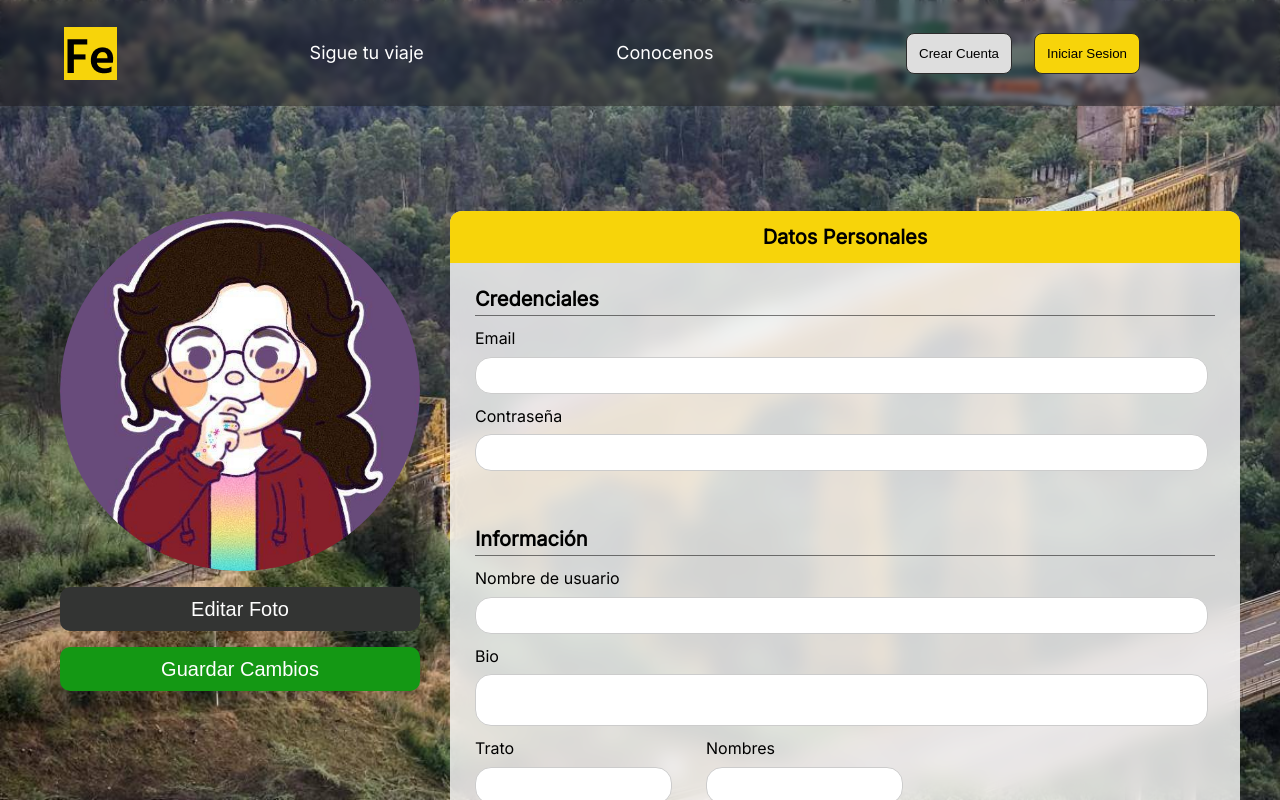
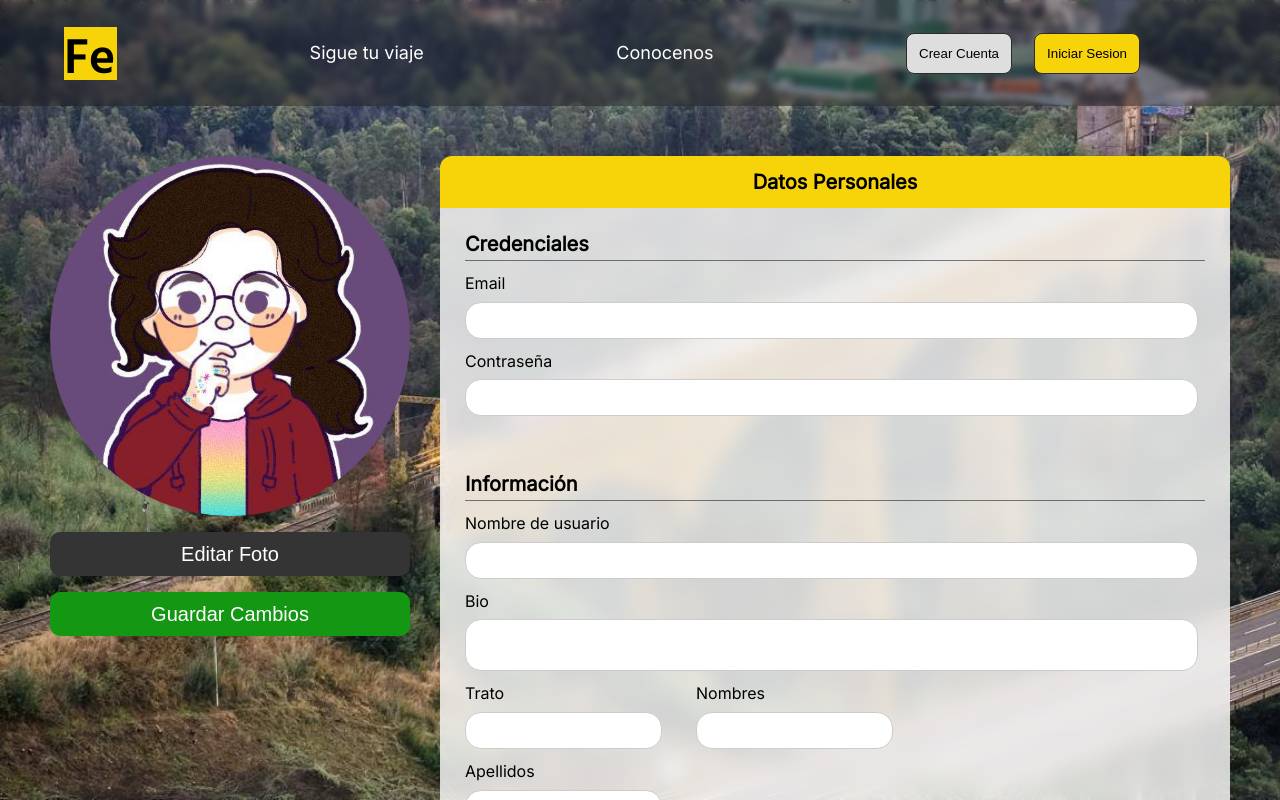
Before and after one commit to bfl-dev/Avance-Ferros, a Vue app: page /account-editor in a window 1280 px wide. Built offline with nearby package versions, Linux system fonts and the light colour scheme; no server answers.

Commit message:
feat: add responsivity

```diff
--- a/src/components/UserManagement/AccountEditor.vue
+++ b/src/components/UserManagement/AccountEditor.vue
@@ -133,7 +133,7 @@ console.log(username,email,password,bio,phone,names,lastNames,rut,birthDate,addr
 </script>
 
 <template>
-  <section class="page-body">
+  <section class="page-body content">
     <div class="left-column">
       <img class="profile-pic" src="../../assets/11.jpg" alt="">
       <button class="edit-profile">Editar Foto</button>
@@ -143,9 +143,7 @@ console.log(username,email,password,bio,phone,names,lastNames,rut,birthDate,addr
       <div class="header">
         <div class="header-title">Datos Personales</div>
       </div>
-
       <div class="form-content">
-
         <div class="section">
           <div class="section-header">Credenciales</div>
           <div class="section-body">
@@ -243,5 +241,7 @@ console.log(username,email,password,bio,phone,names,lastNames,rut,birthDate,addr
 </template>
 
 <style scoped>
-
+.content {
+  position: unset;
+}
 </style>
--- a/src/styles/account.css
+++ b/src/styles/account.css
@@ -242,9 +242,11 @@
 
 .form-container {
     width: 100%;
+    height: 75%;
     background: rgba(255, 255, 255, 0.8);
     border-radius: 12px;
-    overflow: hidden;
+    overflow-x: scroll;
+    scrollbar-width: none;
     backdrop-filter: blur(10px);
     display: flex;
     flex-direction: column;
```
